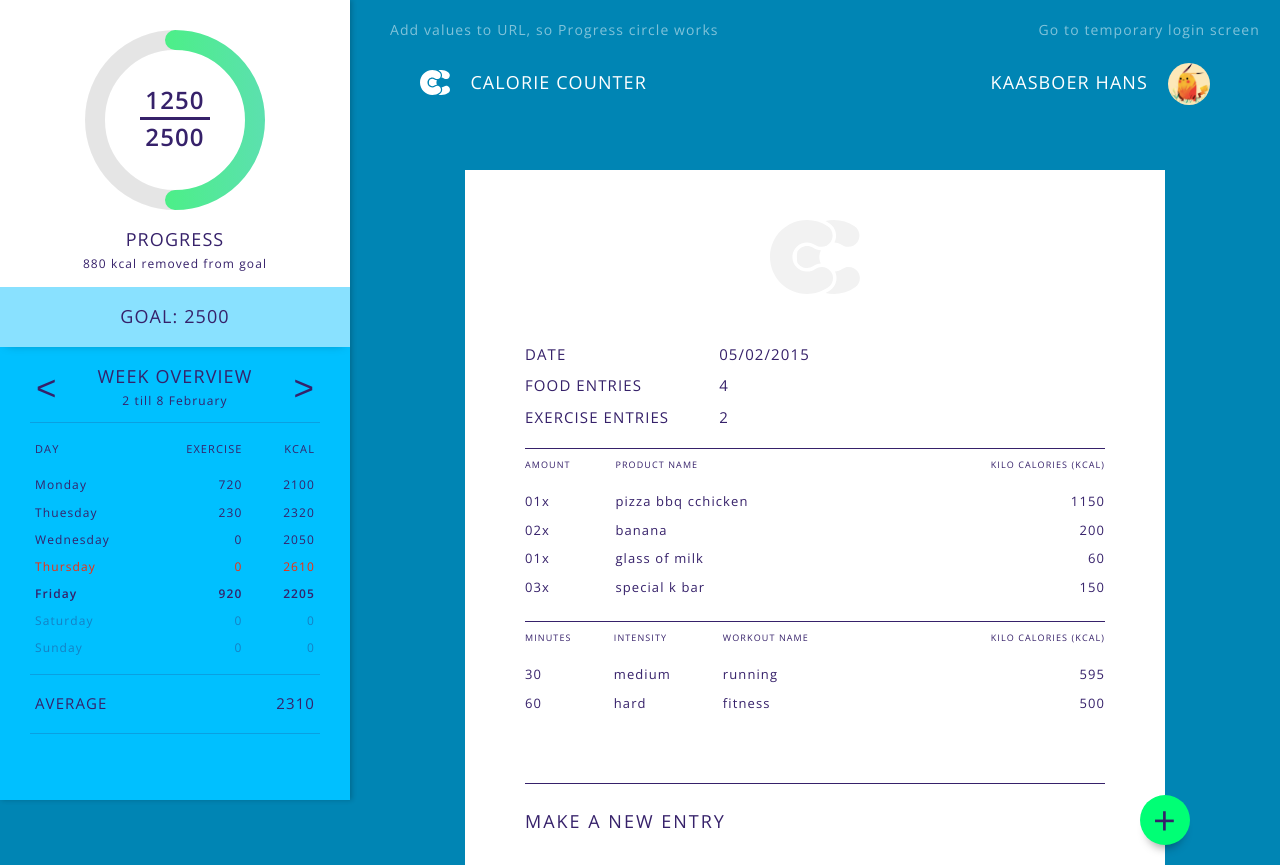
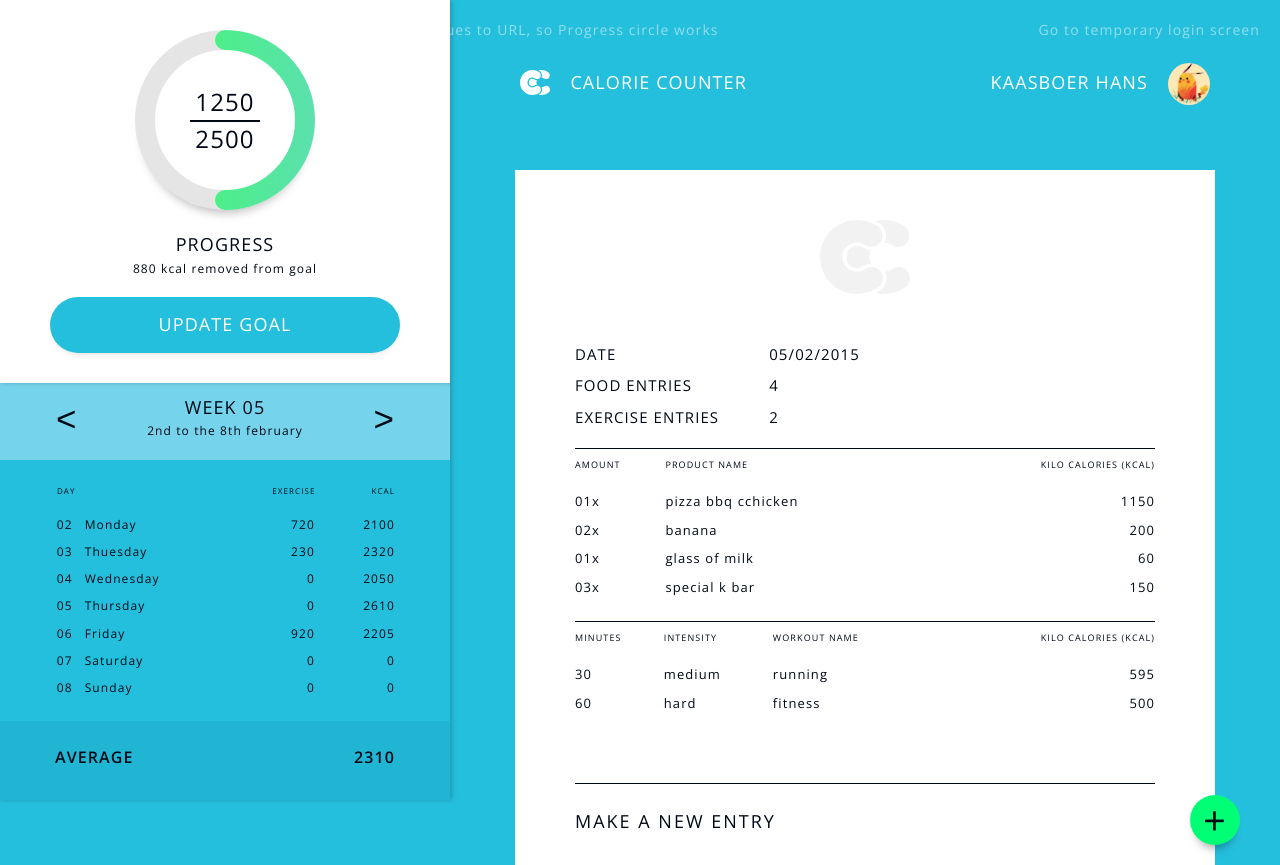
Before and after one commit to larsboesenach/Team-site, a PHP site: page / in a window 1280 px wide. Run offline with PHP 8.4, Linux system fonts and the light colour scheme; some libraries are stand-ins or nearby versions.

Commit message:
redone sidebar css

```diff
--- a/css/main.css
+++ b/css/main.css
@@ -21,15 +21,12 @@
 a, p,
 h1, h2, h3,
 h4, h5, h6 {
-  color: #4a4a4c;
+  color: #000915;
   font-family: "Open Sans", sans-serif;
   letter-spacing: 1.1px; }
 
 a {
   text-decoration: none !important; }
-
-html {
-  background-color: #0085B4; }
 
 html, body {
   height: 100%; }
@@ -38,7 +35,7 @@ html, body {
   min-height: 100%;
   /* equal to footer height */
   margin-bottom: 0px;
-  background-color: #0085B4; }
+  background-color: #24BFDD; }
 
 .page-wrap:after {
   content: "";
@@ -142,7 +139,7 @@ html, body {
       margin: 10px 40px 15px; }
 
 .Homepage .SidebarFix {
-  padding-left: 350px; }
+  padding-left: 450px; }
   .Homepage .SidebarFix .Content-wrap {
     padding: 30px 30px 0 30px;
     position: relative; }
@@ -211,19 +208,19 @@ html, body {
       padding-right: 50px; }
     .Homepage .SidebarFix .Content-entry .Entry-contents .Entry-overview p {
       text-transform: uppercase;
-      color: #36216A;
+      color: #000915;
       font-size: 15px; }
     .Homepage .SidebarFix .Content-entry .Entry-contents .Entry-entries table {
-      border-top: 1px solid #36216A;
+      border-top: 1px solid #000915;
       width: 100%;
       margin-top: 10px; }
       .Homepage .SidebarFix .Content-entry .Entry-contents .Entry-entries table tr p {
         text-transform: lowercase;
-        color: #36216A;
+        color: #000915;
         font-size: 13px; }
       .Homepage .SidebarFix .Content-entry .Entry-contents .Entry-entries table tr:first-of-type p {
         text-transform: uppercase;
-        color: #36216A;
+        color: #000915;
         font-size: 9px;
         padding: 10px 0 0;
         letter-spacing: 1.1px; }
@@ -253,7 +250,7 @@ html, body {
       .Homepage .SidebarFix .Content-entry .Add-Button p {
         display: inline-block;
         font-size: 40px;
-        color: #36216A;
+        color: #000915;
         margin: 0px;
         margin-top: -4px;
         font-weight: 200; }
@@ -276,11 +273,11 @@ html, body {
       -o-transition: all 300ms cubic-bezier(0.455, 0.03, 0.515, 0.955);
       transition: all 300ms cubic-bezier(0.455, 0.03, 0.515, 0.955); }
       .Homepage .SidebarFix .Content-entry .Entry-make-new-entry hr {
-        border-color: #36216A;
+        border-color: #000915;
         margin-bottom: 25px; }
       .Homepage .SidebarFix .Content-entry .Entry-make-new-entry p {
         font-size: 18px;
-        color: #36216A;
+        color: #000915;
         text-transform: uppercase;
         letter-spacing: 2px; }
     .Homepage .SidebarFix .Content-entry .Entry-make-new-entry.enlargeBotPad {
@@ -301,7 +298,7 @@ html, body {
       -o-transition: all 300ms cubic-bezier(0.455, 0.03, 0.515, 0.955);
       transition: all 300ms cubic-bezier(0.455, 0.03, 0.515, 0.955); }
       .Homepage .SidebarFix .Content-entry .Entry-input-form td input {
-        border: 1px solid #36216A;
+        border: 1px solid #000915;
         padding: 3px; }
     .Homepage .SidebarFix .Content-entry .Entry-input-form.open {
       visibility: visible;
@@ -312,17 +309,17 @@ html, body {
   .Sidebar-wrap a, .Sidebar-wrap p,
   .Sidebar-wrap h1, .Sidebar-wrap h2, .Sidebar-wrap h3,
   .Sidebar-wrap h4, .Sidebar-wrap h5, .Sidebar-wrap h6 {
-    color: #36216A; }
+    color: #000915; }
   .Sidebar-wrap hr {
     border: 0px solid white;
-    background-color: #36216A;
+    background-color: #000915;
     opacity: 0.2;
     height: 1px;
     margin: 13px 0; }
 
 .Sidebar-wrap {
-  width: 350px;
-  background-color: #00C0FF;
+  width: 450px;
+  background-color: #20B6D3;
   position: fixed;
   top: 0;
   left: 0;
@@ -333,12 +330,19 @@ html, body {
     min-height: 275px;
     width: 100%;
     padding-top: 30px;
-    background-color: white; }
+    padding: 30px 50px 0px;
+    background-color: white;
+    box-shadow: 2px 0px 5px rgba(0, 0, 0, 0.2);
+    position: relative;
+    z-index: 90; }
     .Sidebar-wrap .Circle-wrap .Circle-aligncenter {
       max-width: 180px;
       margin: 0px auto 0px; }
       .Sidebar-wrap .Circle-wrap .Circle-aligncenter #circle {
-        position: relative; }
+        position: relative;
+        box-shadow: 0px 10px 10px -7px rgba(0, 0, 0, 0.25);
+        border-radius: 100px;
+        height: 180px; }
       .Sidebar-wrap .Circle-wrap .Circle-aligncenter .Circle-goal {
         position: absolute;
         top: 0;
@@ -347,22 +351,21 @@ html, body {
         .Sidebar-wrap .Circle-wrap .Circle-aligncenter .Circle-goal p {
           text-align: center;
           font-size: 24px;
-          font-weight: 600;
           text-transform: uppercase; }
           .Sidebar-wrap .Circle-wrap .Circle-aligncenter .Circle-goal p i {
             display: none; }
       .Sidebar-wrap .Circle-wrap .Circle-aligncenter .Circle-goal.top {
-        top: 53px; }
+        top: 55px; }
       .Sidebar-wrap .Circle-wrap .Circle-aligncenter .Circle-goal.hr {
-        top: 75px;
+        top: 77px;
         text-align: center; }
         .Sidebar-wrap .Circle-wrap .Circle-aligncenter .Circle-goal.hr .hr-- {
           display: inline-block;
           width: 70px;
-          height: 3px;
-          background-color: #36216A; }
+          height: 2px;
+          background-color: #000915; }
       .Sidebar-wrap .Circle-wrap .Circle-aligncenter .Circle-goal.bottom {
-        top: 90px; }
+        top: 92px; }
     .Sidebar-wrap .Circle-wrap .Circle-progress-text {
       padding-bottom: 5px; }
       .Sidebar-wrap .Circle-wrap .Circle-progress-text h2 {
@@ -371,34 +374,30 @@ html, body {
         text-transform: uppercase;
         letter-spacing: 1.1px;
         margin-bottom: 5px;
-        margin-top: 15px; }
+        margin-top: 25px; }
       .Sidebar-wrap .Circle-wrap .Circle-progress-text p, .Sidebar-wrap .Circle-wrap .Circle-progress-text span {
         text-align: center;
         font-size: 12px; }
   .Sidebar-wrap .Sidebar-goal-wrap {
     position: relative;
     z-index: 90;
-    overflow: hidden;
-    padding-bottom: 20px; }
-    .Sidebar-wrap .Sidebar-goal-wrap .Sidebar-goal {
-      background-color: #89E1FF;
-      padding: 20px;
-      color: #36216A;
+    padding-bottom: 10px; }
+    .Sidebar-wrap .Sidebar-goal-wrap a.Sidebar-goal {
+      background-color: #24BFDD;
+      padding: 15px;
+      border-radius: 100px;
+      color: white;
       text-transform: uppercase;
-      box-shadow: 0px 4px 10px -7px rgba(0, 0, 0, 0.35); }
-      .Sidebar-wrap .Sidebar-goal-wrap .Sidebar-goal h2 {
+      box-shadow: 0px 4px 10px -7px rgba(0, 0, 0, 0.35);
+      margin: 5px 0 20px;
+      display: block;
       text-align: center;
       font-size: 18px;
-        letter-spacing: 1.1px;
-        margin: 0;
-        color: #36216A; }
+      letter-spacing: 1.1px; }
   .Sidebar-wrap .Sidebar-log-wrap {
     position: relative;
     z-index: 89;
-    margin-top: -20px;
-    background-color: #00C0FF; }
-    .Sidebar-wrap .Sidebar-log-wrap .Sidebar-log {
-      padding: 20px 30px 5px; }
+    background-color: #20B6D3; }
     .Sidebar-wrap .Sidebar-log-wrap .Sidebar-log .Week-wrap h2 {
       text-align: center;
       font-size: 18px;
@@ -412,6 +411,9 @@ html, body {
     .Sidebar-wrap .Sidebar-log-wrap .Sidebar-log .Week-wrap .Week-overview {
       padding: 5px; }
     .Sidebar-wrap .Sidebar-log-wrap .Sidebar-log .Week-wrap .Week-count {
+      background-color: #75D3EB;
+      padding: 15px 50px; }
+      .Sidebar-wrap .Sidebar-log-wrap .Sidebar-log .Week-wrap .Week-count .week-count-rel {
         position: relative; }
       .Sidebar-wrap .Sidebar-log-wrap .Sidebar-log .Week-wrap .Week-count .navigator {
         display: block;
@@ -420,11 +422,13 @@ html, body {
         font-size: 35px;
         background-color: transparent;
         border: 0px solid white;
-          color: #36216A; }
+        color: #000915; }
       .Sidebar-wrap .Sidebar-log-wrap .Sidebar-log .Week-wrap .Week-count .navigator.left {
         left: 0; }
       .Sidebar-wrap .Sidebar-log-wrap .Sidebar-log .Week-wrap .Week-count .navigator.right {
         right: 0; }
+    .Sidebar-wrap .Sidebar-log-wrap .Sidebar-log .Week-wrap .Week-output {
+      background-color: #24BFDD; }
       .Sidebar-wrap .Sidebar-log-wrap .Sidebar-log .Week-wrap .Week-output table {
         width: 100%; }
         .Sidebar-wrap .Sidebar-log-wrap .Sidebar-log .Week-wrap .Week-output table .day {
@@ -446,18 +450,25 @@ html, body {
         .Sidebar-wrap .Sidebar-log-wrap .Sidebar-log .Week-wrap .Week-output table tr.empty p {
           opacity: 0.4; }
       .Sidebar-wrap .Sidebar-log-wrap .Sidebar-log .Week-wrap .Week-output .Indicators {
-        text-transform: uppercase; }
+        text-transform: uppercase;
+        padding: 20px 50px 0px; }
         .Sidebar-wrap .Sidebar-log-wrap .Sidebar-log .Week-wrap .Week-output .Indicators table {
           margin-bottom: 10px; }
           .Sidebar-wrap .Sidebar-log-wrap .Sidebar-log .Week-wrap .Week-output .Indicators table p {
-            font-size: 11px; }
+            font-size: 8px; }
+      .Sidebar-wrap .Sidebar-log-wrap .Sidebar-log .Week-wrap .Week-output .Week-content {
+        padding: 0px 50px 20px; }
+      .Sidebar-wrap .Sidebar-log-wrap .Sidebar-log .Week-wrap .Week-output .Week-average {
+        background-color: #20B6D3;
+        padding: 20px 50px; }
         .Sidebar-wrap .Sidebar-log-wrap .Sidebar-log .Week-wrap .Week-output .Week-average .left p {
           text-align: left; }
         .Sidebar-wrap .Sidebar-log-wrap .Sidebar-log .Week-wrap .Week-output .Week-average .right p {
           text-align: right; }
         .Sidebar-wrap .Sidebar-log-wrap .Sidebar-log .Week-wrap .Week-output .Week-average p {
-        font-size: 15px;
-        text-transform: uppercase; }
+          font-size: 16px;
+          text-transform: uppercase;
+          font-weight: 600; }
 
 .UserSettings {
   visibility: hidden; }
--- a/scss/modules/_homepage.scss
+++ b/scss/modules/_homepage.scss
@@ -1,6 +1,6 @@
 
 .Homepage .SidebarFix {
-	padding-left: 350px;
+	padding-left: 450px;
 
 	.Content-wrap {
 		padding: 30px 30px 0 30px;
@@ -95,21 +95,21 @@
 				}
 				p {
 					text-transform: uppercase;
-					color: $purple;
+					color: $font-col;
 					font-size: 15px;
 				}
 			}
 
 			.Entry-entries {
 				table {
-					border-top: 1px solid $purple;
+					border-top: 1px solid $font-col;
 					width: 100%;
 					margin-top: 10px;
 
 					tr {
 						p {
 							text-transform: lowercase;
-							color: $purple;
+							color: $font-col;
 							font-size: 13px;
 						}
 					}
@@ -117,7 +117,7 @@
 					tr:first-of-type {
 						p {
 							text-transform: uppercase;
-							color: $purple;
+							color: $font-col;
 							font-size: 9px;
 							padding: 10px 0 0;
 							letter-spacing: $letter-sp-1;
@@ -166,7 +166,7 @@
 			p {
 				display: inline-block;
 				font-size: 40px;
-				color: $purple;
+				color: $font-col;
 				margin: 0px;
 				margin-top: -4px;
 				font-weight: 200;
@@ -194,13 +194,13 @@
 			@include easing-mixin-2;
 
 			hr {
-				border-color: $purple;
+				border-color: $font-col;
 				margin-bottom: 25px;
 			}
 
 			p {
 				font-size: $FontSize-Titels;
-				color: $purple;
+				color: $font-col;
 				text-transform: uppercase;
 				letter-spacing: 2px;
 			}
@@ -223,7 +223,7 @@
 
 			td {
 				input {
-					border: 1px solid $purple;
+					border: 1px solid $font-col;
 					padding: 3px;
 				}
 
--- a/scss/modules/_settings.scss
+++ b/scss/modules/_settings.scss
@@ -22,10 +22,10 @@ $letter-sp-1: 1.1px;
 
 // Overall Colors
 $black: 		#4a4a4c;
-$blue-1: 		#0085B4;// dark-bg-blue
-$blue-2:		#00C0FF;// sidebar-log-blue
-$blue-3:    #89E1FF;// sidebar-goal-blue
-$purple:    #36216A;// color-from-logo
+$blue-1:		#24BFDD;// sidebar-goal-blue
+$blue-2:    #75D3EB;// sidebar-week-blue
+$blue-3:    #20B6D3;// Sidebar-averageBG-blue
+$font-col:  #000915;// color-from-logo
 $red:       #F92A08;
 $green:     #00FF75;
 
@@ -39,6 +39,7 @@ $grey-bg3:    #FCFCFC;
 $box-shadow:    0px 4px 10px -7px rgba(0, 0, 0, 0.35);
 $box-shadow2:   2px 0px 5px rgba(0, 0, 0, 0.2);
 $box-shadow3:   0px 10px 10px -7px rgba(0, 0, 0, 0.35);
+$box-shadow4:   0px 10px 10px -7px rgba(0, 0, 0, 0.25);//Circle shadow
 //----------------------
 
 // Easing mixins
@@ -62,7 +63,7 @@ $box-shadow3:   0px 10px 10px -7px rgba(0, 0, 0, 0.35);
 a,p,
 h1,h2,h3,
 h4,h5,h6 {
-	color: $black;
+	color: $font-col;
 	font-family: $font;
   letter-spacing: $letter-sp-1;
 }
@@ -72,7 +73,7 @@ a {
 }
 
 html {
-  background-color: $blue-1;
+  //background-color: $blue-1;
 }
 
 
--- a/scss/modules/_sidebar.scss
+++ b/scss/modules/_sidebar.scss
@@ -4,12 +4,12 @@
 	a,p,
 	h1,h2,h3,
 	h4,h5,h6 {
-		color: $purple;
+		color: $font-col;
 	}
 
 	hr {
 		border: 0px solid white;
-		background-color: $purple;
+		background-color: $font-col;
 		opacity: 0.2;
 		height: 1px;
 		margin: 13px 0;
@@ -17,8 +17,8 @@
 }
 
 .Sidebar-wrap {
-	width: 350px;
-	background-color: $blue-2;
+	width: 450px;
+	background-color: $blue-3;
 	position: fixed;
 	top: 0;
 	left: 0;
@@ -26,17 +26,26 @@
 	z-index: 8;
 	overflow: hidden;
 
+
 	.Circle-wrap {
 		min-height: 275px;
 		width: 100%;
 		padding-top: 30px;
+		padding: 30px 50px 0px;
 		background-color: white;
+		box-shadow: $box-shadow2;
+		position: relative;
+		z-index: 90;
+
 		.Circle-aligncenter {
 			max-width: 180px;
 			margin: 0px auto 0px;
 
 			#circle {
 				position: relative;
+				box-shadow: $box-shadow4;
+				border-radius: 100px;
+				height: 180px;
 			}
 
 			.Circle-goal {
@@ -47,7 +56,6 @@
 				p {
 					text-align: center;
 					font-size: 24px;
-					font-weight: 600;
 					text-transform: uppercase;
 					i {
 						display: none;
@@ -56,38 +64,38 @@
 			}
 
 			.Circle-goal.top {
-				top: 53px;
+				top: 55px;
 			}
 
 			.Circle-goal.hr {
-				top: 75px;
+				top: 77px;
 				text-align: center;
 				.hr-- {
 					display: inline-block;
 					width: 70px;
-					height: 3px;
-					background-color: $purple;
+					height: 2px;
+					background-color: $font-col;
 				}
 			}
 
 			.Circle-goal.bottom {
-				top: 90px;
+				top: 92px;
 			}
 		}
 
 		.Circle-progress-text {
 			padding-bottom: 5px;
 			h2 {
-				font-size: 18px;
+				font-size: $FontSize-Titels;
 				text-align: center;
 				text-transform: uppercase;
 				letter-spacing: $letter-sp-1;
 				margin-bottom: 5px;
-				margin-top: 15px;
+				margin-top: 25px;
 			}
 			p, span {
 				text-align: center;
-				font-size: 12px;
+				font-size: $FontSize-Subtext;
 			}
 
 		}
@@ -96,46 +104,44 @@
 	.Sidebar-goal-wrap {
 		position: relative;
 		z-index: 90;
-		overflow: hidden;
-		padding-bottom: 20px;
+		padding-bottom: 10px;
 
-		.Sidebar-goal {
-			background-color: $blue-3;
-			padding: 20px;
-			color: $purple;
+		a.Sidebar-goal {
+			background-color: $blue-1;
+			padding: 15px;
+			border-radius: 100px;
+			color: white;
 			text-transform: uppercase;
 			box-shadow: $box-shadow;
+			margin: 5px 0 20px;
+			display: block;
 
-			h2 {
-				text-align: center;
-				font-size: 18px;
-				letter-spacing: $letter-sp-1;
-				margin: 0;
-				color: $purple;
-			}
+			text-align: center;
+			font-size: $FontSize-Titels;
+			letter-spacing: $letter-sp-1;
+
+
+
 		}
 	}// Sidebar goal wrap
 
 	.Sidebar-log-wrap {
 		position: relative;
 		z-index: 89;
-		margin-top: -20px;
-		background-color: $blue-2;
+		background-color: $blue-3;
 
 		.Sidebar-log {
-			padding: 20px 30px 5px;
-
 			.Week-wrap {
 				h2 {
 					text-align: center;
-					font-size: 18px;
+					font-size: $FontSize-Titels;
 					letter-spacing: $letter-sp-1;
 					margin: 0;
 					text-transform: uppercase;
 				}
 				p {
 					text-align: center;
-					font-size: 12px;
+					font-size: $FontSize-Subtext;
 					margin: 5px;
 				}
 
@@ -144,7 +150,13 @@
 				}
 
 				.Week-count {
-					position: relative;
+					background-color: $blue-2;
+					padding: 15px 50px;
+
+					.week-count-rel {
+						position: relative;
+					}
+
 					.navigator {
 						display: block;
 						position: absolute;
@@ -152,7 +164,7 @@
 						font-size: 35px;
 						background-color: transparent;
 						border: 0px solid white;
-						color: $purple;
+						color: $font-col;
 					}
 					.navigator.left {
 						left: 0;
@@ -163,6 +175,7 @@
 				}
 
 				.Week-output {
+					background-color: $blue-1;
 					table {
 						width: 100%;
 
@@ -197,16 +210,22 @@
 					}
 					.Indicators {
 						text-transform: uppercase;
+						padding: 20px 50px 0px;
 						table {
 							margin-bottom: 10px;
 							p {
-								font-size: 11px;
+								font-size: $FontSize-SubInfo;
 							}
 						}
 					}
 
+					.Week-content {
+						padding: 0px 50px 20px;
+					}
+
 					.Week-average {
-
+						background-color: $blue-3;
+						padding: 20px 50px;
 						.left p {
 							text-align: left;
 						}
@@ -215,8 +234,9 @@
 						}
 						p {
 
-							font-size: 15px;
+							font-size: $FontSize-Info;
 							text-transform: uppercase;
+							font-weight: 600;
 						}
 					}
 				}
--- a/sidebar.php
+++ b/sidebar.php
@@ -2,13 +2,12 @@
 <div class="Sidebar-wrap">
 	<div class="Circle-wrap">
 		<?php include("includes/circle.php") ?>
+
+		<div class="Sidebar-goal-wrap">
+			<a class="Sidebar-goal" href="#">Update goal</a>
+		</div>
 	</div>
 
-	<div class="Sidebar-goal-wrap">
-		<div class="Sidebar-goal">
-			<h2>Goal: 2500</h2>
-		</div>
-	</div>
 
 	<div class="Sidebar-log-wrap">
 		<div class="Sidebar-log">
@@ -16,21 +15,22 @@
 
 
 				<div class="Week-count">
-					<input class="navigator left" type="submit" name="back_week" value="<" />
+					<div class="week-count-rel">
+						<input class="navigator left" type="submit" name="back_week" value="<" />
 
-					<h2>Week overview</h2>
-					<p>2 till 8 February</p>
+						<h2>Week 05</h2>
+						<p>2nd to the 8th february</p>
 
-					<input class="navigator right" type="submit" name="back_week" value=">" />
+						<input class="navigator right" type="submit" name="back_week" value=">" />
+					</div>
 				</div>
-
-				<hr>
 
 				<div class="Week-output">
 					<div class="Indicators">
 						<table>
 							<tr>
-								<td class="day"><p>Day</p></td>
+								<td class="dayCount"><p>Day</p></td>
+								<td class="day"><p></p></td>
 								<td class="exercise"><p>Exercise</p></td>
 								<td class="kcal"><p>Kcal</p></td>
 							</tr>
@@ -40,36 +40,43 @@
 					<div class="Week-content">
 						<table>
 							<tr>
+								<td class="dayCount"><p>02</p></td>
 								<td class="day"><p>Monday</p></td>
 								<td class="exercise"><p>720</p></td>
 								<td class="kcal"><p>2100</p></td>
 							</tr>
 							<tr>
+								<td class="dayCount"><p>03</p></td>
 								<td class="day"><p>Thuesday</p></td>
 								<td class="exercise"><p>230</p></td>
 								<td class="kcal"><p>2320</p></td>
 							</tr>
 							<tr>
+								<td class="dayCount"><p>04</p></td>
 								<td class="day"><p>Wednesday</p></td>
 								<td class="exercise"><p>0</p></td>
 								<td class="kcal"><p>2050</p></td>
 							</tr>
-							<tr class="negative">
+							<tr>
+								<td class="dayCount"><p>05</p></td>
 								<td class="day"><p>Thursday</p></td>
 								<td class="exercise"><p>0</p></td>
 								<td class="kcal"><p>2610</p></td>
 							</tr>
-							<tr class="current-day">
+							<tr>
+								<td class="dayCount"><p>06</p></td>
 								<td class="day"><p>Friday</p></td>
 								<td class="exercise"><p>920</p></td>
 								<td class="kcal"><p>2205</p></td>
 							</tr>
-							<tr class="empty">
+							<tr>
+								<td class="dayCount"><p>07</p></td>
 								<td class="day"><p>Saturday</p></td>
 								<td class="exercise"><p>0</p></td>
 								<td class="kcal"><p>0</p></td>
 							</tr>
-							<tr class="empty">
+							<tr>
+								<td class="dayCount"><p>08</p></td>
 								<td class="day"><p>Sunday</p></td>
 								<td class="exercise"><p>0</p></td>
 								<td class="kcal"><p>0</p></td>
@@ -77,7 +84,6 @@
 						</table>
 					</div><!-- Week-content -->
 
-					<hr>
 
 					<div class="Week-average">
 						<table>
@@ -87,7 +93,7 @@
 							</tr>
 						</table>
 					</div><!-- Week-Average -->
-					<hr>
+
 				</div><!-- Week-output -->
 			</div><!-- Week-wrap -->
 		</div><!-- Sidebar-log -->
```
Also changed, not shown: 2 other files. Lines whose indentation alone changed are shown as unchanged.
